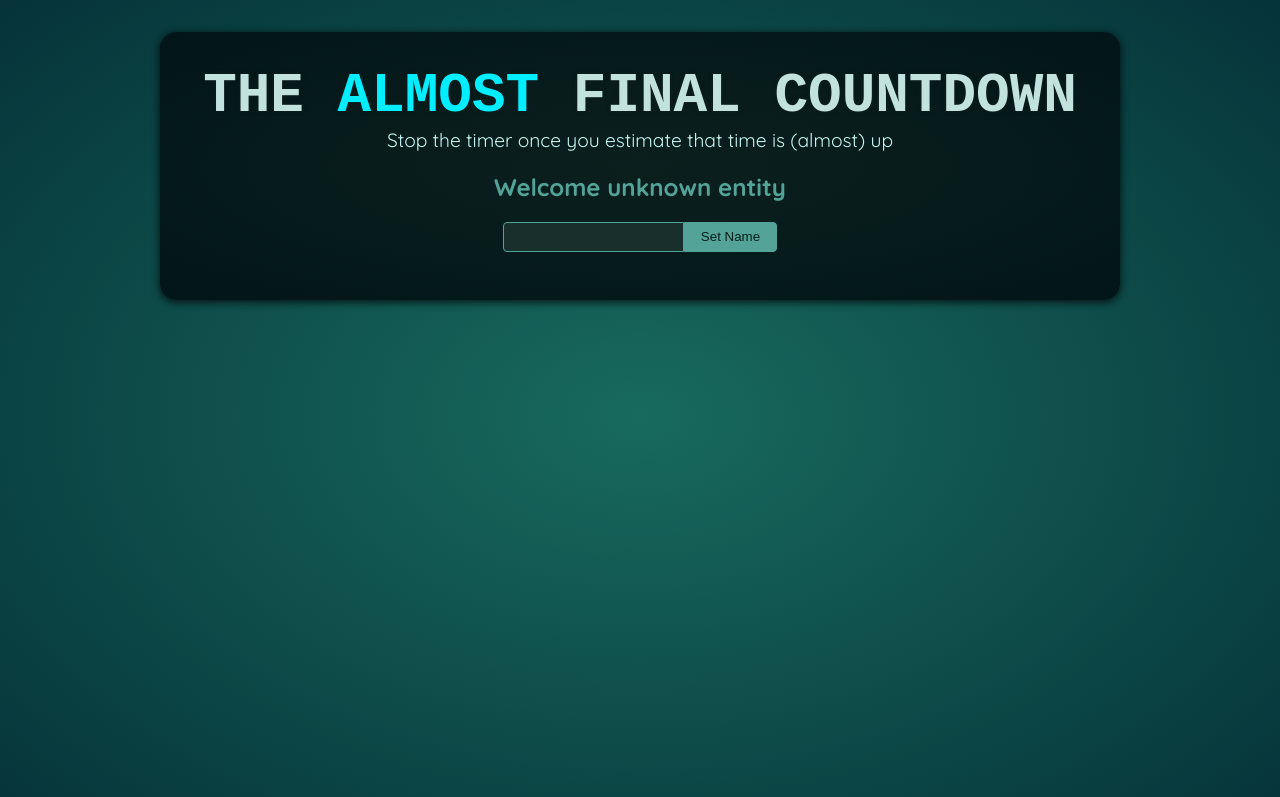
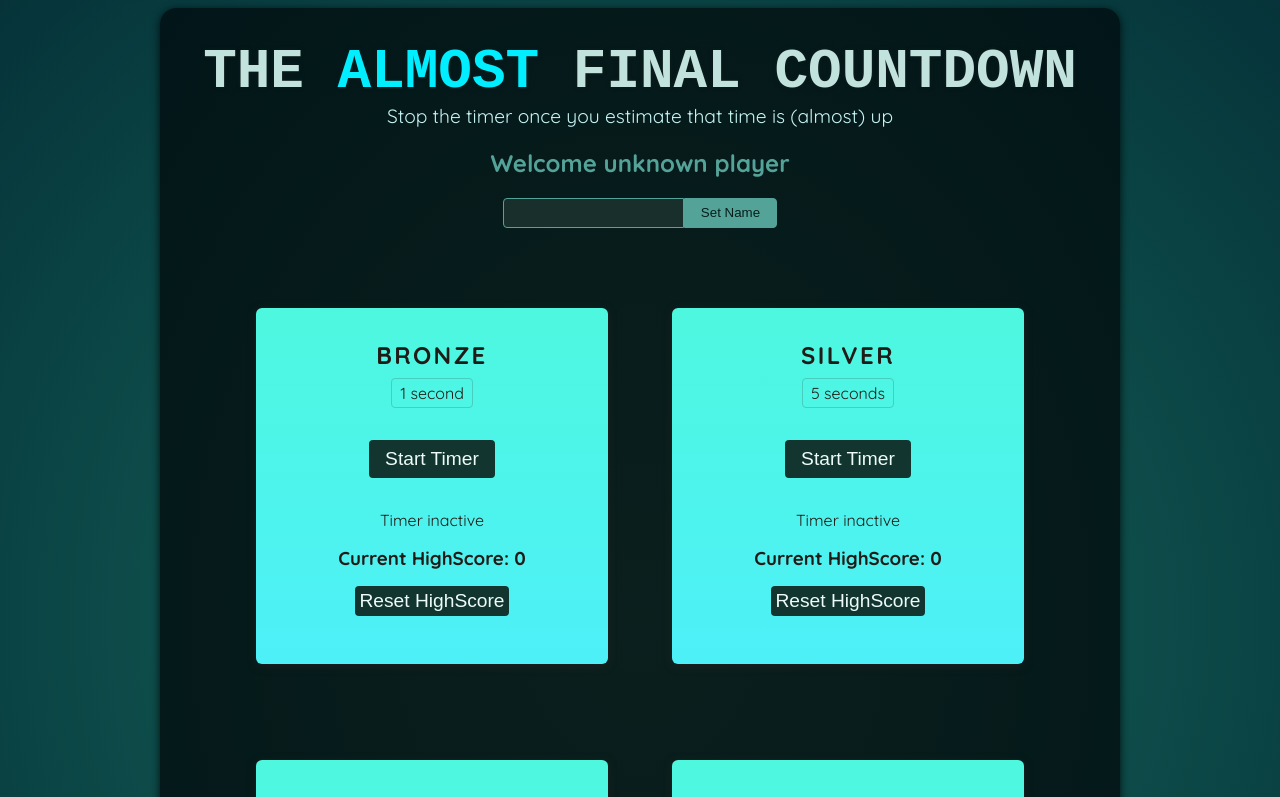
Before and after one commit to Makomanix/countdown, a React (Vite) app: page / in a window 1280 px wide. Shown: the top 797 px of the page. Built offline with nearby package versions, Linux system fonts and the light colour scheme; a web font is replaced by a local one.

Commit message:
added highScore tracking through localstorage along with ability to reset highScore per timer

```diff
--- a/src/App.jsx
+++ b/src/App.jsx
@@ -1,9 +1,16 @@
 import Player from './components/Player.jsx';
+import TimerChallenge from './components/TimerChallene.jsx';
 
 function App() {
   return (
     <>
       <Player />
+      <div id='challenges'>
+        <TimerChallenge title={"Bronze"} targetTime={1}/>
+        <TimerChallenge title={"Silver"} targetTime={5}/>
+        <TimerChallenge title={"Gold"} targetTime={10}/>
+        <TimerChallenge title={"Platinum"} targetTime={15}/>
+      </div>
     </>
   );
 }
--- a/src/components/Player.jsx
+++ b/src/components/Player.jsx
@@ -1,13 +1,23 @@
+import { useState, useRef } from 'react'
+
 export default function Player() {
+
+  const [ enteredPlayer, setEnteredPlayer ] = useState(null);
+  const playerName = useRef();
+
+  function handleClick() {
+    setEnteredPlayer(playerName.current.value)
+  }
 
   return (
     <section id="player">
-      <h2>Welcome unknown entity</h2>
+      <h2>Welcome {enteredPlayer ?? "unknown player"}</h2>
       <p>
         <input
+          ref={playerName}
           type="text"
         />
-        <button>Set Name</button>
+        <button onClick={handleClick}>Set Name</button>
       </p>
     </section>
   );
--- /dev/null
+++ b/src/components/ResultModal.jsx
@@ -0,0 +1,35 @@
+import { useRef, forwardRef, useImperativeHandle } from 'react'
+
+const ResultModal = forwardRef(function ResultModal({
+targetTime, remainingTime, onReset, score }, ref) {
+  const dialog = useRef(null)
+
+  const userLost = remainingTime <= 0;
+  const formattedRemainingTime = (remainingTime / 1000).toFixed(2);
+
+  useImperativeHandle(ref, () => {
+    return {
+      open() {
+        dialog.current.showModal()
+      }
+    }
+  })
+
+  return (
+    <dialog ref={dialog} className='result-modal'>
+      {userLost && <h2>You Lost</h2>}
+      {!userLost && <h2>Your Score: {score}</h2>}
+      <p>
+        The target time was <strong>{targetTime} second{targetTime > 1 ? 's' : ''}</strong>
+      </p>
+      <p>
+        You stopped the timer with <strong>{formattedRemainingTime} seconds left</strong>
+      </p>
+      <form method="dialog" onSubmit={onReset}>
+        <button>Close</button>
+      </form>
+    </dialog>
+  )
+})
+
+export default ResultModal
--- /dev/null
+++ b/src/components/TimerChallene.jsx
@@ -0,0 +1,72 @@
+import { useState, useRef } from 'react'
+import ResultModal from './ResultModal';
+
+export default function TimerChallenge({ title, targetTime }) {
+
+  const highScore = localStorage.getItem(targetTime) ?? 0;
+  console.log("highscore", highScore)
+
+
+  const timer = useRef();
+  const dialog = useRef();
+
+  const [ timeRemaining, setTimeRemaining ] = useState(targetTime * 1000);
+  const [ deletedScore, setDeletedScore ] = useState(false)
+
+  const timerIsActive = timeRemaining > 0 && timeRemaining < targetTime * 1000;
+
+  const score = Math.round((1 - timeRemaining / (targetTime * 1000)) * 100)
+
+  if (timeRemaining <= 0) {
+    handleStop()
+  }
+
+  function handleStart() {
+    timer.current = setInterval(() => {
+      setTimeRemaining(prevTimeRemaining => prevTimeRemaining - 10)
+    }, 10)
+  }
+
+  function handleStop() {
+    clearInterval(timer.current)
+    dialog.current.open()
+  }
+
+  function handleReset() {
+    if(score > highScore && timeRemaining > 0) {
+      localStorage.setItem(targetTime, score)
+    }
+    setTimeRemaining(targetTime * 1000)
+  }
+
+  function handleClearHighScore() {
+    localStorage.removeItem(targetTime);
+    setDeletedScore(prevDeletedScore => !prevDeletedScore);
+  }
+
+
+  return (
+    <>
+      <ResultModal
+      ref={dialog}
+      targetTime={targetTime}
+      remainingTime={timeRemaining}
+      onReset={handleReset}
+      score={score}/>
+      <section className="challenge">
+        <h2>{title}</h2>
+        <p className="challenge-time">{targetTime} second{targetTime > 1 ? "s" : ''}</p>
+        <p>
+          <button className='start-stop' onClick={timerIsActive ? handleStop : handleStart}>{timerIsActive ? "Stop" : "Start"} Timer</button>
+        </p>
+        <p className={timerIsActive ? 'active' : undefined}>
+          Timer {timerIsActive ? "active" : "inactive"}
+        </p>
+        <h3>Current HighScore: {highScore}</h3>
+        <p>
+          <button className='clear' onClick={handleClearHighScore}>Reset HighScore</button>
+        </p>
+      </section>
+    </>
+  )
+}
--- a/src/index.css
+++ b/src/index.css
@@ -16,7 +16,7 @@ body {
 
 #content {
   max-width: 60rem;
-  margin: 2rem auto;
+  margin: .5rem auto;
   padding: 2rem;
   background: radial-gradient(#0b201d, #021619);
   border-radius: 16px;
@@ -107,9 +107,19 @@ header p {
   border-radius: 6px;
 }
 
-.challenge button {
-  margin-top: 1rem;
+.start-stop {
+  margin-top: .5rem;
   padding: 0.5rem 1rem;
+  border: none;
+  border-radius: 4px;
+  background: #12352f;
+  color: #edfcfa;
+  font-size: 1.2rem;
+  cursor: pointer;
+}
+
+.clear {
+  padding: .25rem .25rem;
   border: none;
   border-radius: 4px;
   background: #12352f;
@@ -129,6 +139,11 @@ header p {
   text-align: center;
   text-transform: uppercase;
   color: #221c18;
+}
+
+.challenge h3 {
+  margin-block-start: 0;
+  margin-block-end: 0;
 }
 
 .challenge-time {
```
